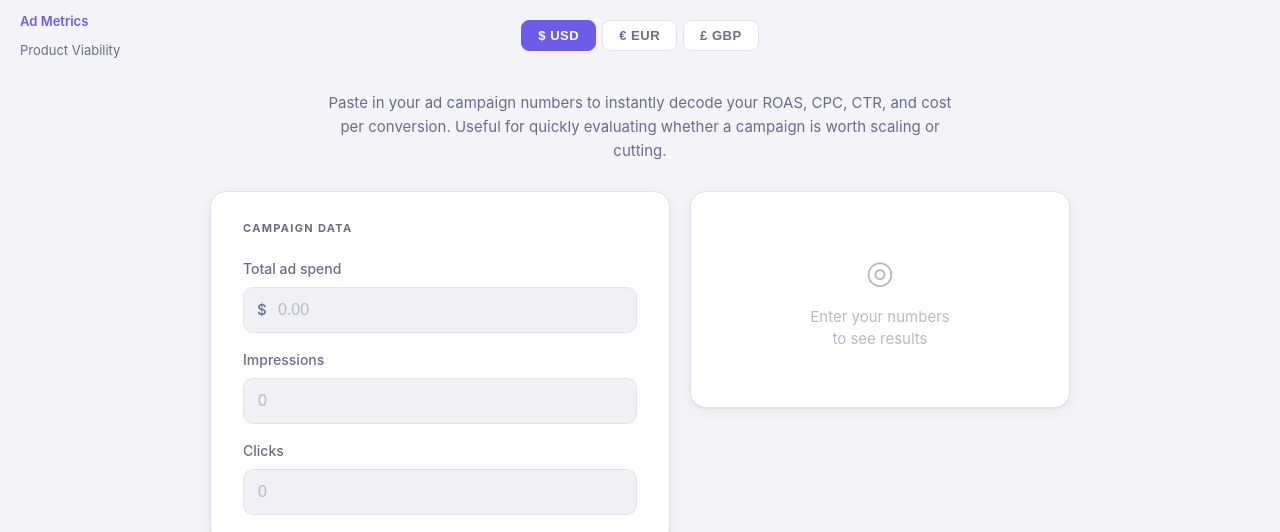
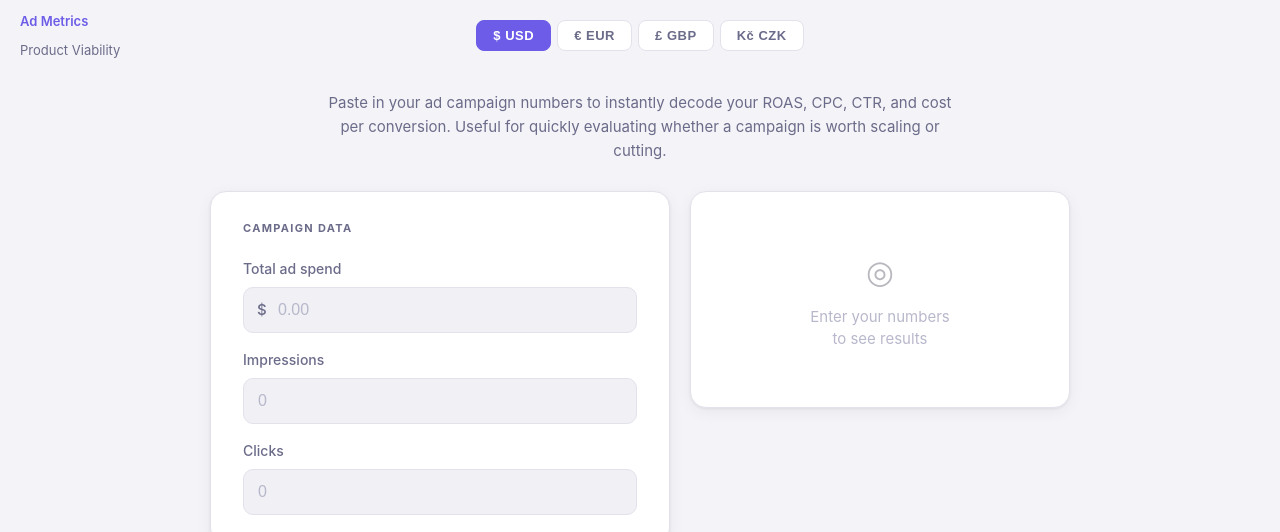
Before and after one commit to honzaseky/ecomcalc, a plain HTML site: page ad-metrics-calculator.html in a window 1280 px wide. Shown: the part 265-797 px from the top of the page. Drawn offline with Linux system fonts and the light colour scheme; no server answers; a web font is replaced by a local one.

Commit message:
added czk

```diff
--- a/ad-metrics-calculator.html
+++ b/ad-metrics-calculator.html
@@ -754,6 +754,7 @@
       <button class="currency-btn active" data-symbol="$" onclick="setCurrency(this)">$ USD</button>
       <button class="currency-btn" data-symbol="€" onclick="setCurrency(this)">€ EUR</button>
       <button class="currency-btn" data-symbol="£" onclick="setCurrency(this)">£ GBP</button>
+      <button class="currency-btn" data-symbol="Kč" onclick="setCurrency(this)">Kč CZK</button>
     </div>
   </div>
 
```
Also changed, not shown: cac-calculator.html (+1 -0 lines), ltv-calculator.html (+1 -0 lines), pricing-calculator.html (+1 -0 lines), product-viability.html (+1 -0 lines), profit-calculator.html (+1 -0 lines), refund-calculator.html (+1 -0 lines), shopify-fees.html (+1 -0 lines), .claude/settings.local.json.
